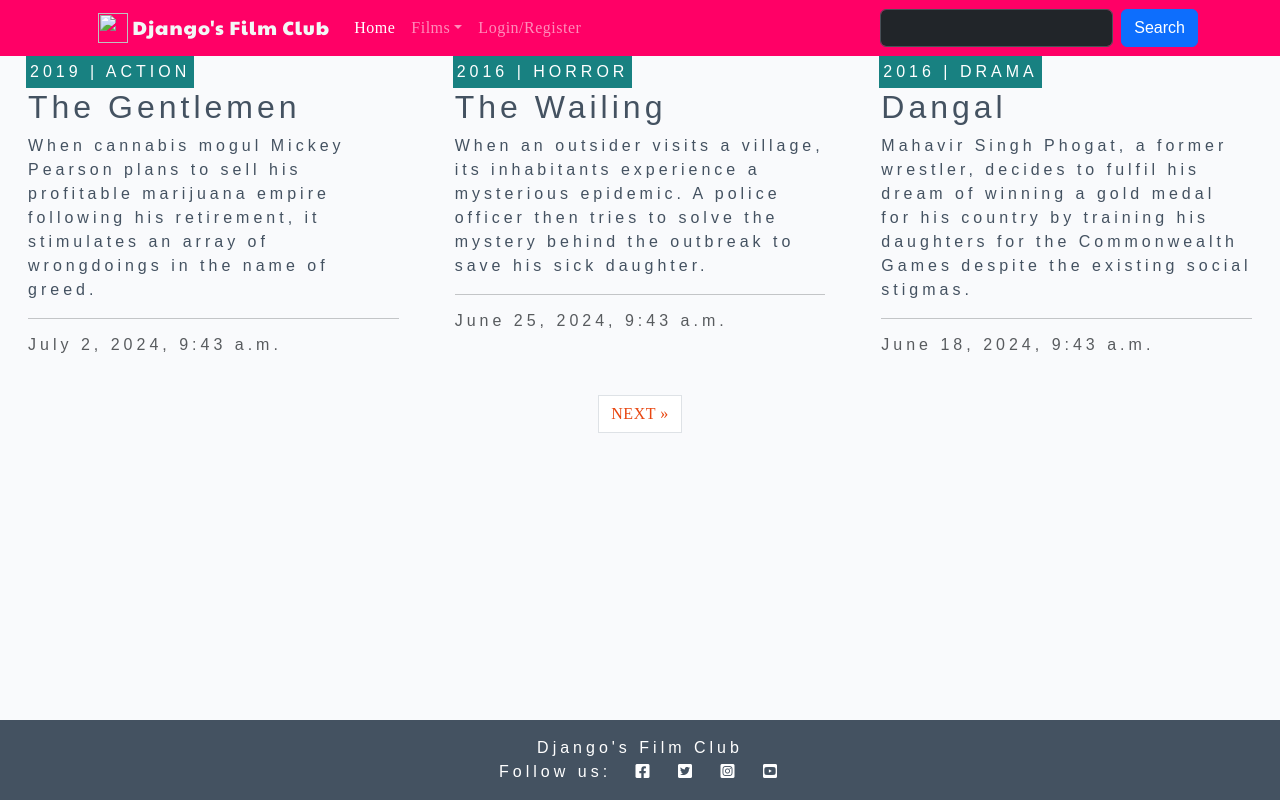
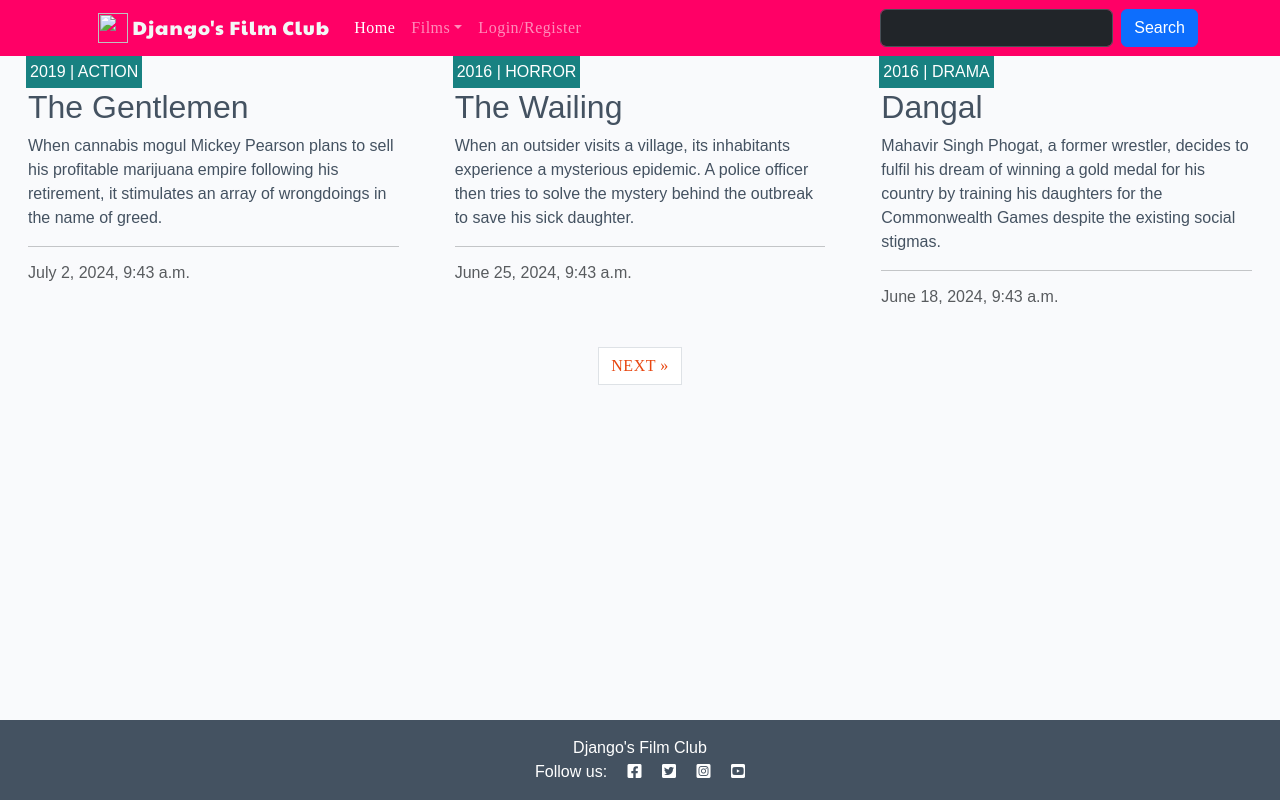
Before and after one commit to StringerMus/django-film-club, a Django app: page / in a window 1280 px wide. Run offline with Django 4.2, Linux system fonts and the light colour scheme; data comes from the database, SQL or seed files in the repository; some web fonts are replaced.

Commit message:
create script.js file, add to base.html. Adjust letter-spacing on site.

```diff
--- a/static/css/style.css
+++ b/static/css/style.css
@@ -12,8 +12,8 @@ body {
     flex-direction: column;
     text-align: ;
     font-family: "Hind Madurai", sans-serif;
-    letter-spacing: 4px;
-    color: white;
+    letter-spacing: 0px;
+    color: rgb(122, 231, 244);
 }
 
 /*navbar*/
@@ -36,7 +36,7 @@ nav a{
 
 /*main content*/
 body {
-    background-color: #F9FAFC;
+    background-color: #e3fbff;
 }
 
 .brand {
@@ -44,10 +44,6 @@ body {
     font-size: 1.4rem;
     font-weight: 700;
     color: #4A4A4F;
-}
-
-.red-o {
-    color: #E84610;
 }
 
 .thin {
--- a/templates/base.html
+++ b/templates/base.html
@@ -95,6 +95,9 @@
 
     <script src="https://cdn.jsdelivr.net/npm/bootstrap@5.3.3/dist/js/bootstrap.bundle.min.js"
         integrity="sha384-YvpcrYf0tY3lHB60NNkmXc5s9fDVZLESaAA55NDzOxhy9GkcIdslK1eN7N6jIeHz" crossorigin="anonymous"></script>
+
+    <script src="{% static 'js/script.js' %}"></script>
+
 </body>
 
 </html>
```
Also changed, not shown: static/js/script.js (added).
